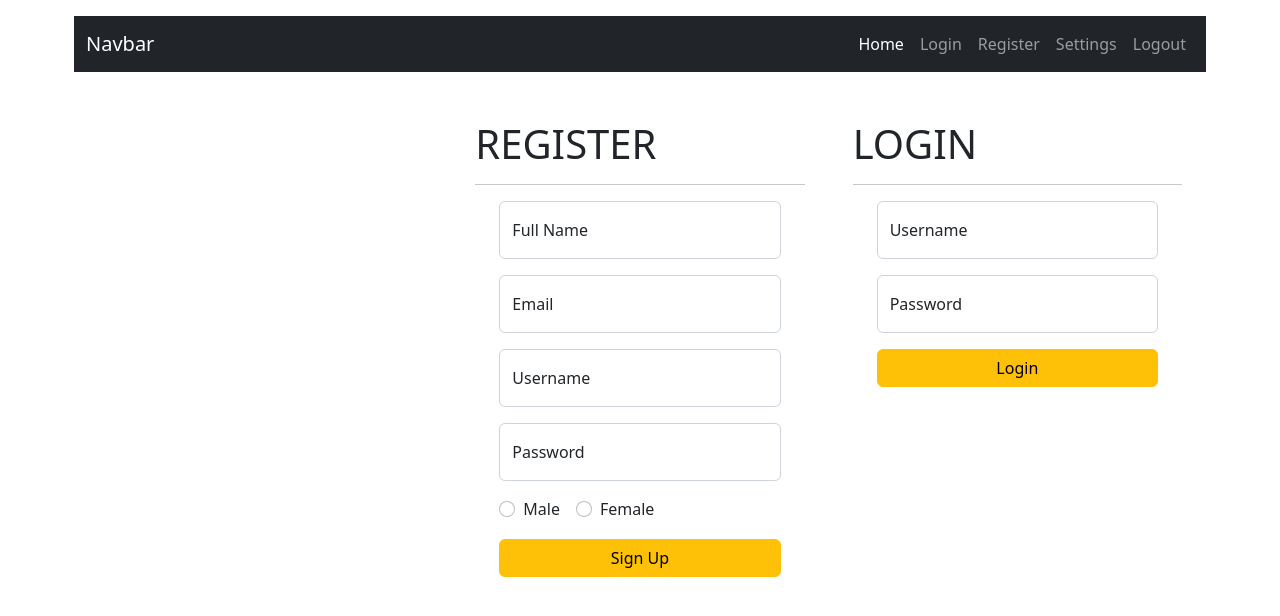
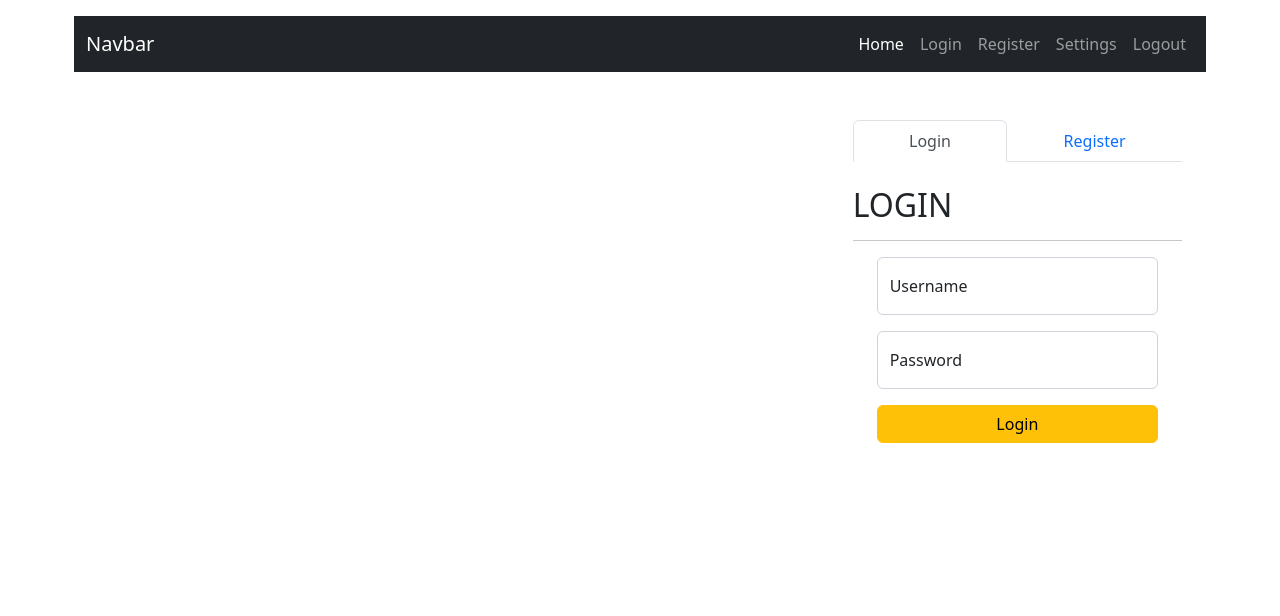
Before and after one commit to mwasifraza/portal-app, a React (Create React App) app: page / in a window 1280 px wide. Shown: the top 616 px of the page. Built offline with nearby package versions, Linux system fonts and the light colour scheme.

Commit message:
login signup tabs

```diff
--- a/src/components/Home.js
+++ b/src/components/Home.js
@@ -12,18 +12,33 @@ const Home = () => {
       </div>
 
       <div className='row'>
-        <div className='col-sm-4'>
+        <div className='col-sm-4'></div>
+        <div className='col-sm-4'></div>
 
-        </div>
         <div className='col-sm-4 py-5 px-4'>
-          <h1 className=''>REGISTER</h1>
-          <hr />
-          <Register />
-        </div>
-        <div className='col-sm-4 py-5 px-4'>
-          <h1 className=''>LOGIN</h1>
-          <hr />
-          <Login />
+
+          <ul class="nav nav-tabs nav-fill" id="myTab" role="tablist">
+            <li class="nav-item" role="presentation">
+              <button class="nav-link active" id="login-tab" data-bs-toggle="tab" data-bs-target="#login-tab-pane" type="button" role="tab" aria-controls="login-tab-pane" aria-selected="true">Login</button>
+            </li>
+            <li class="nav-item" role="presentation">
+              <button class="nav-link" id="signup-tab" data-bs-toggle="tab" data-bs-target="#signup-tab-pane" type="button" role="tab" aria-controls="signup-tab-pane" aria-selected="false">Register</button>
+            </li>
+          </ul>
+
+          <div class="tab-content py-4" id="myTabContent">
+            <div class="tab-pane fade show active" id="login-tab-pane" role="tabpanel" aria-labelledby="login-tab" tabindex="0">
+              <h2 className=''>LOGIN</h2>
+              <hr />
+              <Login />
+            </div>
+            <div class="tab-pane fade" id="signup-tab-pane" role="tabpanel" aria-labelledby="signup-tab" tabindex="0">
+              <h2 className=''>REGISTER</h2>
+              <hr />
+              <Register />
+            </div>
+          </div>
+
         </div>
       </div>
     </div>
```
